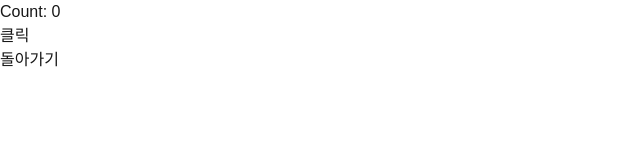
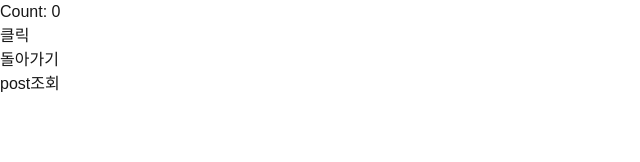
Before and after one commit to changnam/sample-next-basic, a Next.js app: page /about in a window 1280 px wide. Shown: the top 162 px of the page, without its empty margins (0-640 px from the left). Built offline with nearby package versions, Linux system fonts and the light colour scheme.

Commit message:
cache: no-store 인 fetch 는 request 마다 수행됨. 즉, 서버컴포넌트 자체가 dynamic SSR 대상이 됨

```diff
--- a/app/about/page.js
+++ b/app/about/page.js
@@ -1,13 +1,21 @@
+
+"use client"
 
 import Link from "next/link";
 import Counter from "@/component/Counter";
+import {useEffect, useState} from "react";
 
 export default function About() {
+  const [id,setId] = useState(0);
+  useEffect(() => {
+    setId(Math.floor(Math.random() * 100));
+  },[]);
 
     return (
         <>
       <Counter />
       <Link className="block" href="/">돌아가기</Link>
+      <Link className="block" href={`/posts/${id}`}>post조회</Link>
       </>
     );
   }
--- a/app/posts/[id]/page.js
+++ b/app/posts/[id]/page.js
@@ -4,7 +4,7 @@ export async function generateStaticParams() {
   }
 
   export default async function Page({ params }) {
-    debugger;
+    console.log("id: "+params.id);
     const data = await fetch(`http://localhost:4000/api/posts/${params.id}`,{cache: "no-store"}).then((res) =>
       res.json()
     );
```
